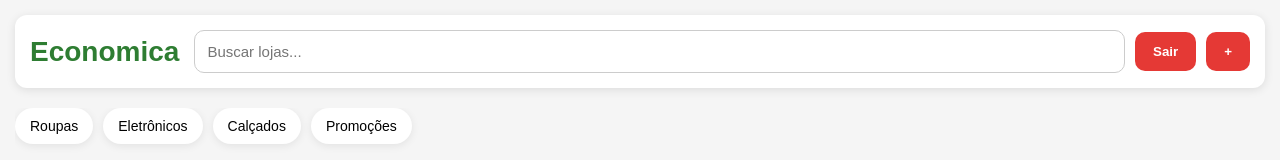
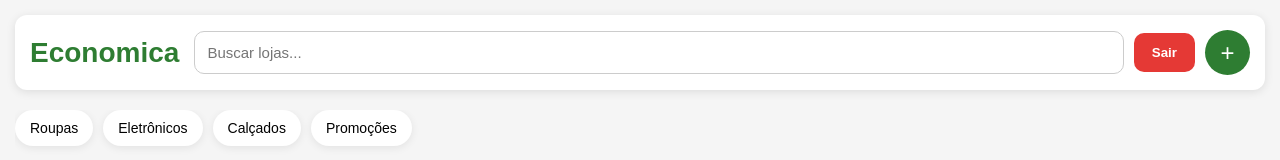
Before and after one commit to Allysson2023/marketplace, a React (Vite) app in the folder frontend/frontend/: page / in a window 1280 px wide. Shown: the top 160 px of the page. Built offline with nearby package versions, Linux system fonts and the light colour scheme; no server answers; sample sign-in values are in the browser's storage.

Commit message:
Foi adicionando uma função para aparece os links quando apertao no mais

```diff
--- a/frontend/frontend/src/pages/Home/Home.css
+++ b/frontend/frontend/src/pages/Home/Home.css
@@ -100,6 +100,63 @@ body{
 
 .btn-sair:hover{
     background: #c62828;
+}
+
+.btn-mais{
+    background: #2e7d32;
+    color: white;
+
+    border: none;
+
+    width: 45px;
+    height: 45px;
+
+    border-radius: 50%;
+
+    font-size: 24px;
+
+    cursor: pointer;
+
+    transition: 0.3s;
+}
+
+.btn-mais:hover{
+    background: #1b5e20;
+}
+
+.menu-dropdown{
+    background: white;
+
+    padding: 15px;
+
+    border-radius: 12px;
+
+    margin-bottom: 20px;
+
+    display: flex;
+    flex-direction: column;
+
+    gap: 10px;
+
+    box-shadow: 0 2px 10px rgba(0,0,0,0.1);
+}
+
+.menu-dropdown a{
+    text-decoration: none;
+
+    color: #333;
+
+    font-weight: bold;
+
+    padding: 10px;
+
+    border-radius: 8px;
+
+    transition: 0.3s;
+}
+
+.menu-dropdown a:hover{
+    background: #f0f0f0;
 }
 
 .menu{
--- a/frontend/frontend/src/pages/Home/Home.jsx
+++ b/frontend/frontend/src/pages/Home/Home.jsx
@@ -9,6 +9,7 @@ function sair(){
 function Home() {
   const [lojas, setLojas] = useState([]);
   const [produtos, setProdutos] = useState([]);
+  const [menuAberto, setMenuAberto] = useState(false);
 
   const token = localStorage.getItem("token");
 
@@ -44,10 +45,24 @@ function Home() {
           />
 
         <button onClick={sair} className="btn-sair" >Sair</button>
-        <button  className="btn-sair" > + </button>
+        <button
+        onClick={() => setMenuAberto(!menuAberto)}
+        className="btn-mais" > + </button>
 
       </div>
       </header>
+      {menuAberto && (
+        <div className="menu-dropdown">
+          <a href="/cadastrar-produto">
+            Cadastrar Produto
+          </a>
+
+          <a href="/perfil">
+            Atualizar Perfil
+          </a>
+
+        </div>
+      )}
 
       {/* 🧭 MENU */}
       <div className="menu">
```
